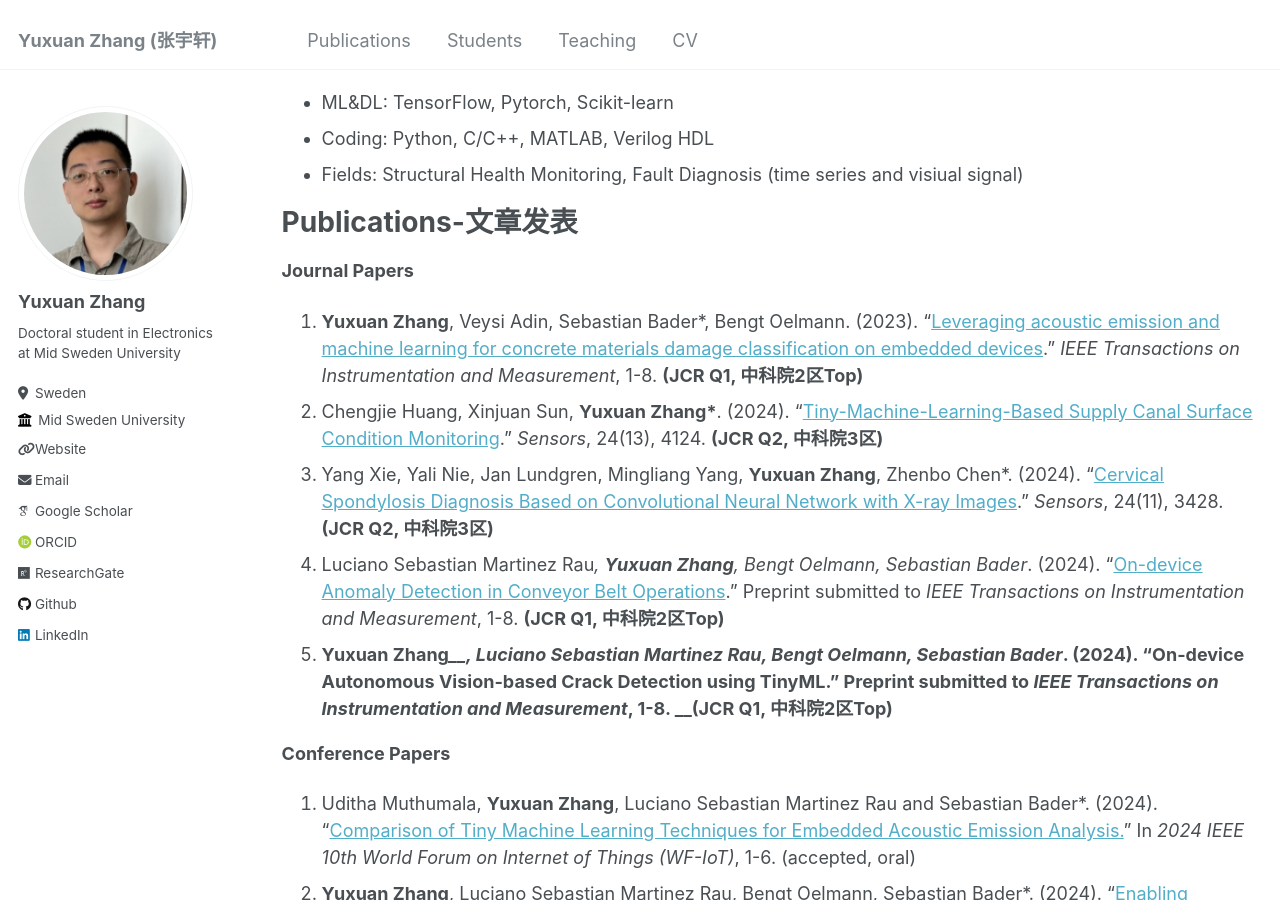
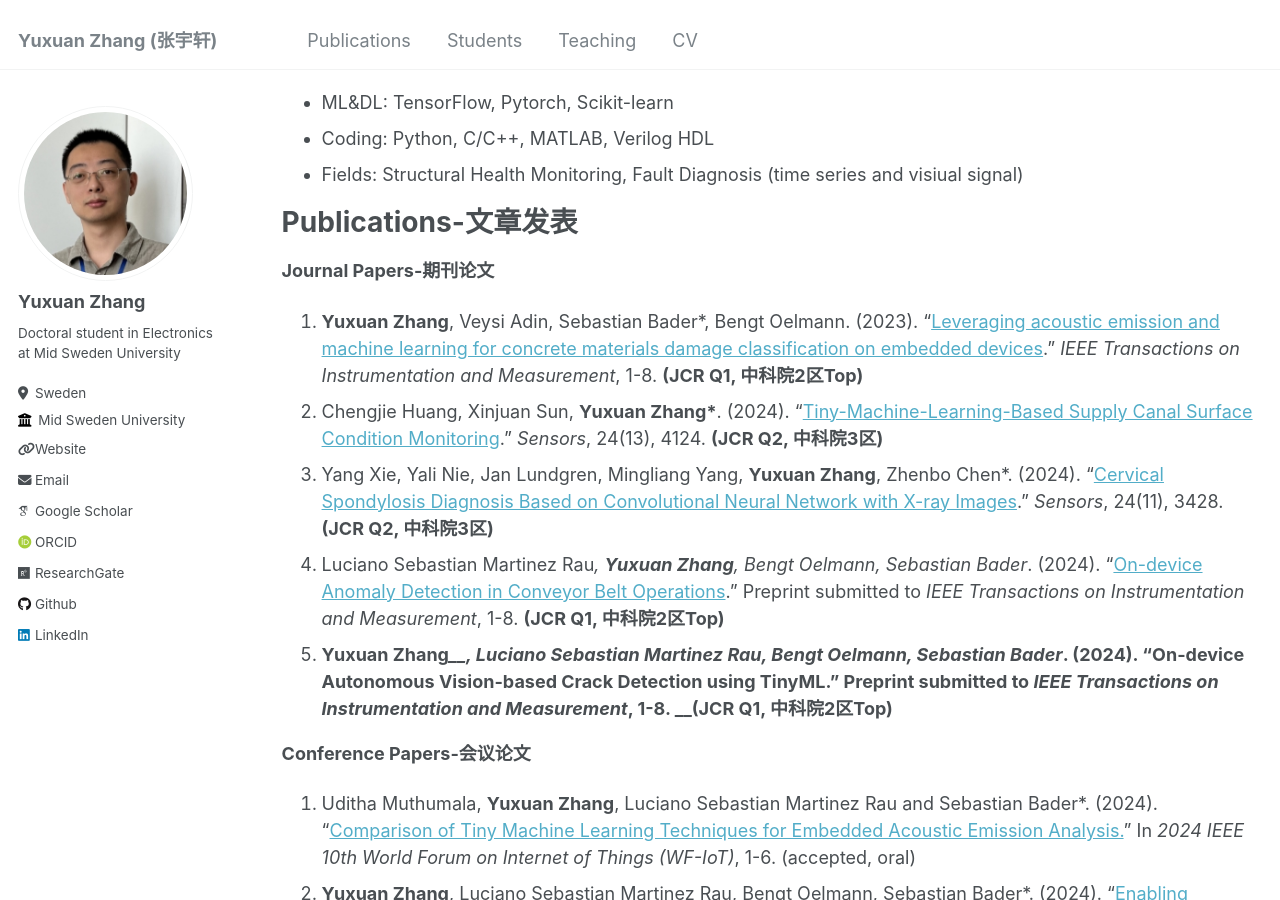
Before and after one commit to YuxuanZhang-96/YuxuanZhang-96.github.io, a Jekyll site: the page built from _pages/cv.md, in a window 1280 px wide and 900 px high, scrolled down 512 px. Built offline with Jekyll 4.4.1, drawn with Linux system fonts in a browser that asks for light colours; some web fonts are replaced.

Commit message:
Update cv.md

```diff
--- a/_pages/cv.md
+++ b/_pages/cv.md
@@ -30,14 +30,14 @@ Skills-技能
 
 Publications-文章发表
 ======
-__Journal Papers__
+__Journal Papers-期刊论文__
 1. __Yuxuan Zhang__, Veysi Adin, Sebastian Bader*, Bengt Oelmann. (2023). "[Leveraging acoustic emission and machine learning for concrete materials damage classification on embedded devices](https://ieeexplore.ieee.org/document/10227301)." _IEEE Transactions on Instrumentation and Measurement_, 1-8. __(JCR Q1, 中科院2区Top)__
 2. Chengjie Huang, Xinjuan Sun, __Yuxuan Zhang*__. (2024). "[Tiny-Machine-Learning-Based Supply Canal Surface Condition Monitoring](https://www.mdpi.com/1424-8220/24/13/4124)." _Sensors_, 24(13), 4124. __(JCR Q2, 中科院3区)__
 3. Yang Xie, Yali Nie, Jan Lundgren, Mingliang Yang, __Yuxuan Zhang__, Zhenbo Chen*. (2024). "[Cervical Spondylosis Diagnosis Based on Convolutional Neural Network with X-ray Images](https://www.mdpi.com/1424-8220/24/11/3428)." _Sensors_, 24(11), 3428. __(JCR Q2, 中科院3区)__
 4. Luciano Sebastian Martinez Rau*, __Yuxuan Zhang__, Bengt Oelmann, Sebastian Bader*. (2024). "[On-device Anomaly Detection in Conveyor Belt Operations]([https://ieeexplore.ieee.org/document/10636584](https://arxiv.org/abs/2411.10729))." Preprint submitted to _IEEE Transactions on Instrumentation and Measurement_, 1-8. __(JCR Q1, 中科院2区Top)__
 5. __Yuxuan Zhang*__, Luciano Sebastian Martinez Rau, Bengt Oelmann, Sebastian Bader*. (2024). "On-device Autonomous Vision-based Crack Detection using TinyML." Preprint submitted to _IEEE Transactions on Instrumentation and Measurement_, 1-8. __(JCR Q1, 中科院2区Top)__
 
-__Conference Papers__
+__Conference Papers-会议论文__
 1. Uditha Muthumala, __Yuxuan Zhang__, Luciano Sebastian Martinez Rau and Sebastian Bader*. (2024). "[Comparison of Tiny Machine Learning Techniques for Embedded Acoustic Emission Analysis.](https://arxiv.org/abs/2411.17733)" In _2024 IEEE 10th World Forum on Internet of Things (WF-IoT)_, 1-6. (accepted, oral)
 2. __Yuxuan Zhang__, Luciano Sebastian Martinez Rau, Bengt Oelmann, Sebastian Bader*. (2024). "[Enabling Autonomous Structural Inspections with Tiny Machine Learning on UAVs](https://ieeexplore.ieee.org/document/10636583)." In _2024 IEEE Sensors Applications Symposium (SAS)_, 1-6. (poster)
 3. Luciano Sebastian Martinez Rau, __Yuxuan Zhang__, Bengt Oelmann, Sebastian Bader*. (2024). "[TinyML Anomaly Detection for Industrial Machines with Periodic Duty Cycles](https://ieeexplore.ieee.org/document/10636584)." In _2024 IEEE Sensors Applications Symposium (SAS)_, 1-6. (oral)
```
